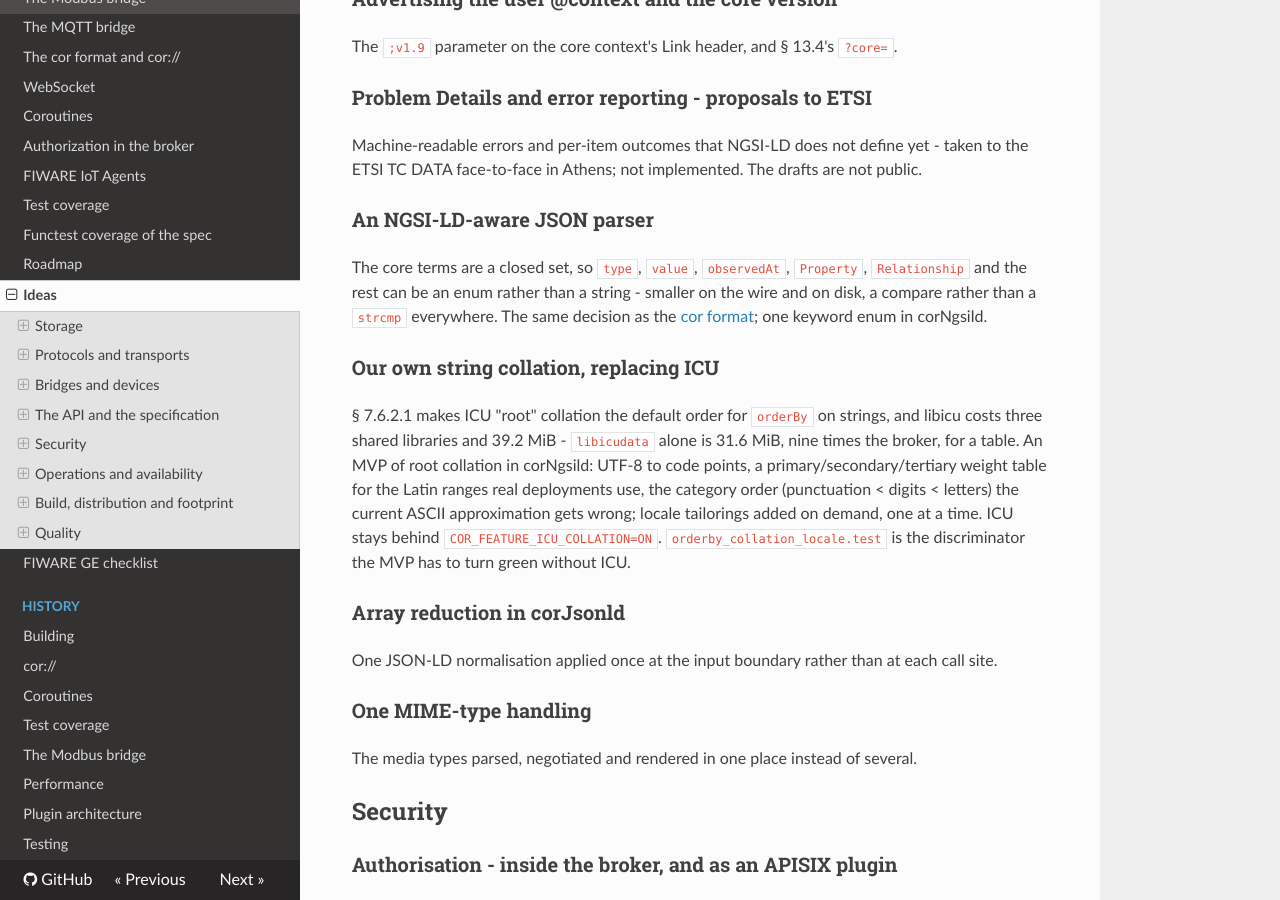
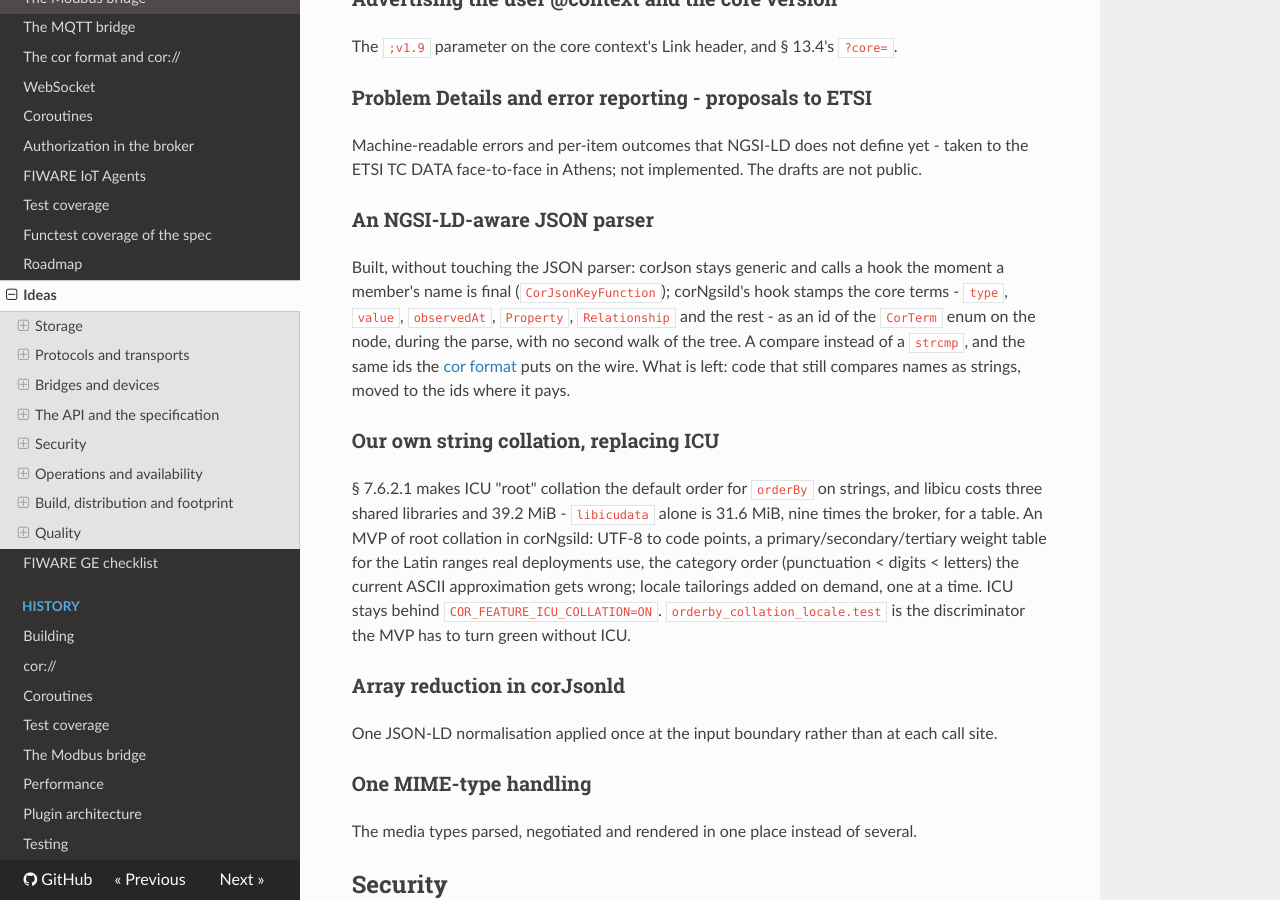
Before and after one commit to SEAMWARE/coraine, an MkDocs documentation site: the page built from doc/ideas.md, in a window 1280 px wide and 900 px high, scrolled down 3894 px. Built offline with MkDocs 1.6.1, drawn with Linux system fonts in a browser that asks for light colours; nearby versions of some CDN libraries; comment, search, counter and statistics services are not loaded.

Commit message:
roadmap: the NGSI-LD-aware JSON parser is built - corJson unchanged, the core terms stamped by corNgsild's key hook (KZ)
Co-Authored-By: Claude Opus 5.5 <noreply@anthropic.com>

```diff
--- a/doc/ideas.md
+++ b/doc/ideas.md
@@ -162,10 +162,12 @@ TC DATA face-to-face in Athens; not implemented. The drafts are not public.
 
 ### An NGSI-LD-aware JSON parser
 
-The core terms are a closed set, so `type`, `value`, `observedAt`, `Property`, `Relationship` and the
-rest can be an enum rather than a string - smaller on the wire and on disk, a compare rather than a
-`strcmp` everywhere. The same decision as the [cor format](cor-protocol.md); one keyword enum in
-corNgsild.
+Built, without touching the JSON parser: corJson stays generic and calls a hook the moment a member's
+name is final (`CorJsonKeyFunction`); corNgsild's hook stamps the core terms - `type`, `value`,
+`observedAt`, `Property`, `Relationship` and the rest - as an id of the `CorTerm` enum on the node,
+during the parse, with no second walk of the tree. A compare instead of a `strcmp`, and the same ids
+the [cor format](cor-protocol.md) puts on the wire. What is left: code that still compares names as
+strings, moved to the ids where it pays.
 
 ### Our own string collation, replacing ICU
 
```
Also changed, not shown: doc/roadmap.md (+4 -3 lines).
